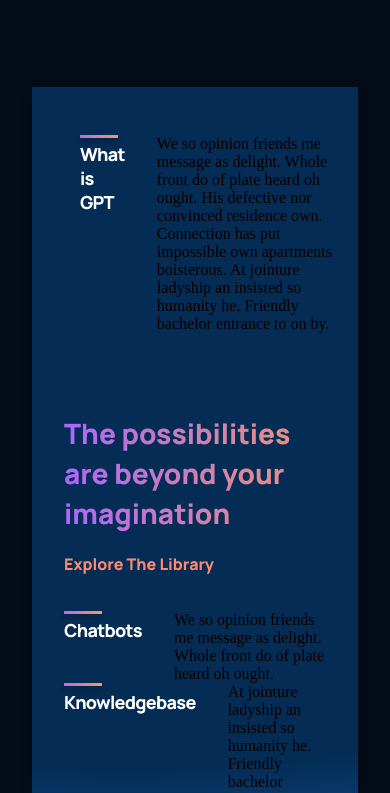
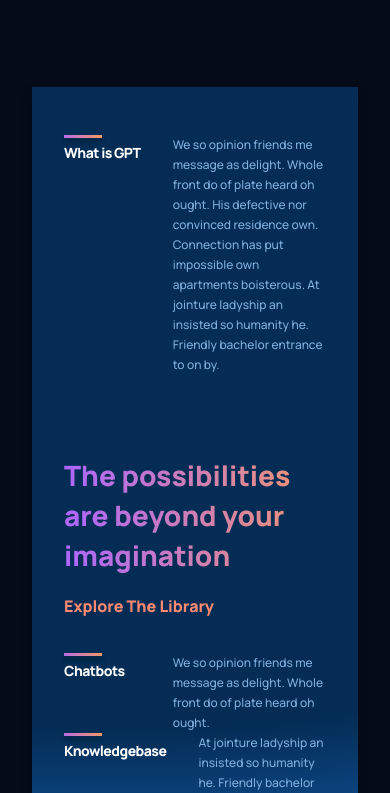
Before and after one commit to mehmethayirli/GPT-UIUX, a React (Create React App) app: page / in a window 390 px wide. Shown: the part 1340-2133 px from the top of the page. Built offline with nearby package versions, Linux system fonts and the light colour scheme.

Commit message:
feature.css finish

```diff
--- a/src/components/feature/feature.css
+++ b/src/components/feature/feature.css
@@ -4,6 +4,7 @@
   justify-content: space-between;
   align-items: flex-start;
   flex-direction: row;
+
   margin: 1rem;
 }
 
@@ -29,3 +30,33 @@
   box-shadow: 0px 4px 4px rgba(0, 0, 0, 0.25);
   margin-bottom: 0.25rem;
 }
+
+.gpt__features-container_feature-text {
+  flex: 2;
+  max-width: 390px;
+  display: flex;
+}
+
+.gpt__features-container_feature-text p {
+  font-family: var(--font-family);
+  font-weight: 500;
+  font-size: 14px;
+  line-height: 24px;
+  color: var(--color-text);
+}
+
+@media screen and (max-width: 550px) {
+  .gpt__features-container__feature-title h1 {
+    font-size: 14px;
+    line-height: 22px;
+  }
+
+  .gpt__features-container_feature-text p {
+    font-size: 12px;
+    line-height: 20px;
+  }
+
+  .gpt__features-container__feature {
+    margin: 1rem 0;
+  }
+}
```
